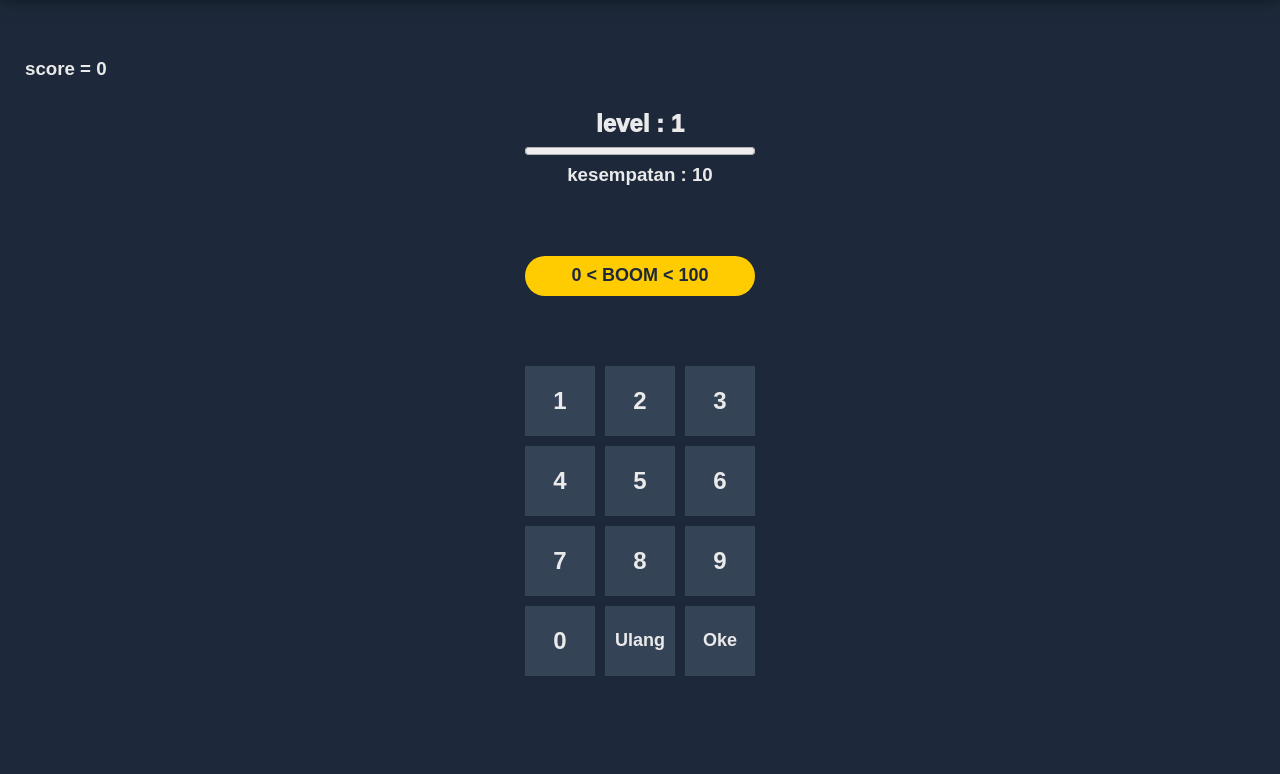
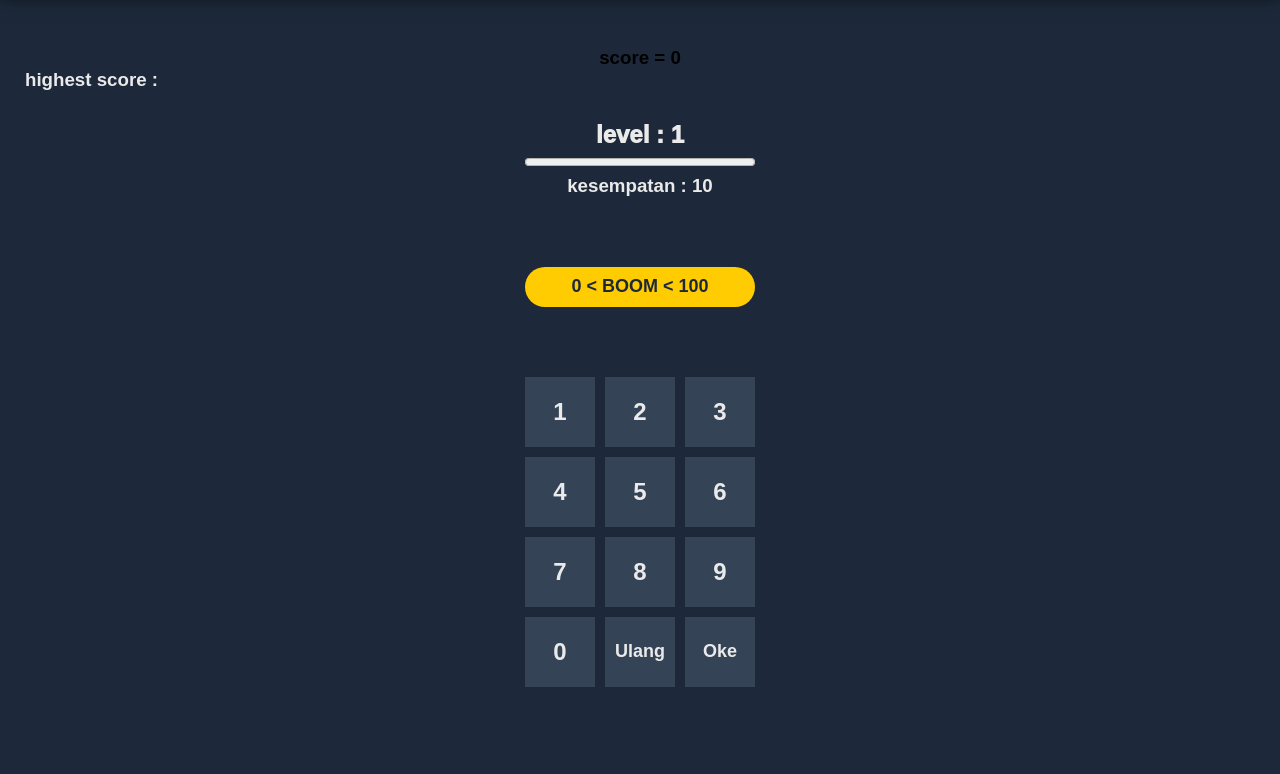
Before and after one commit to aufazain/angkaBOOM, a plain HTML site: page index.html in a window 1280 px wide. Shown: the part 96-870 px from the top of the page. Drawn offline with Linux system fonts and the light colour scheme.

Commit message:
Update index.html

```diff
--- a/index.html
+++ b/index.html
@@ -22,7 +22,8 @@
         </div>
     </div>
 
-    <h3 class="l2" id="currentScore">score saat ini :</h3>
+    <h3 class="l3" id="currentScore">score :</h3>
+    <h3 class="l2" id="highest">highest score :</h3>
     <h3 class="level" id="level">level :</h3>
     <progress class="levelBar" id="taskProgress" max="100"></progress>
     <h3 class="l1" id="score">kesempatan :</h3>
```
